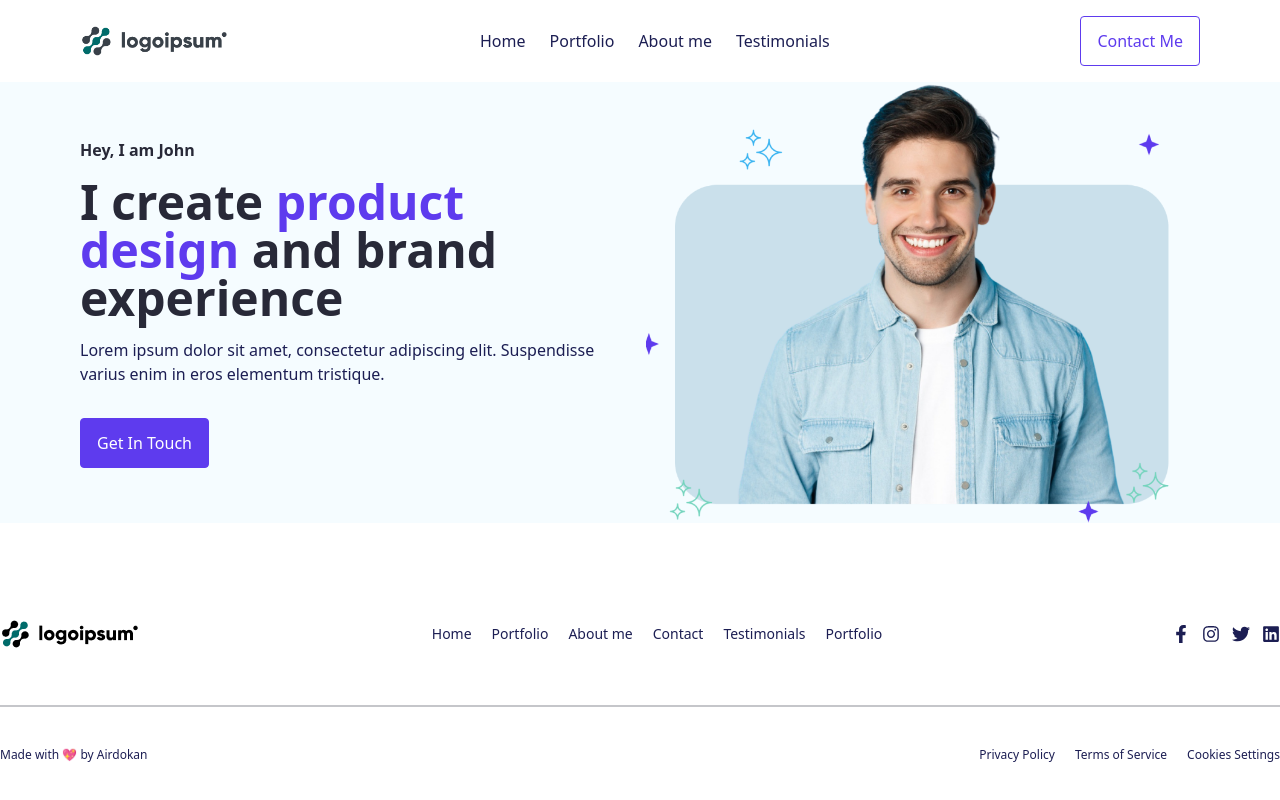
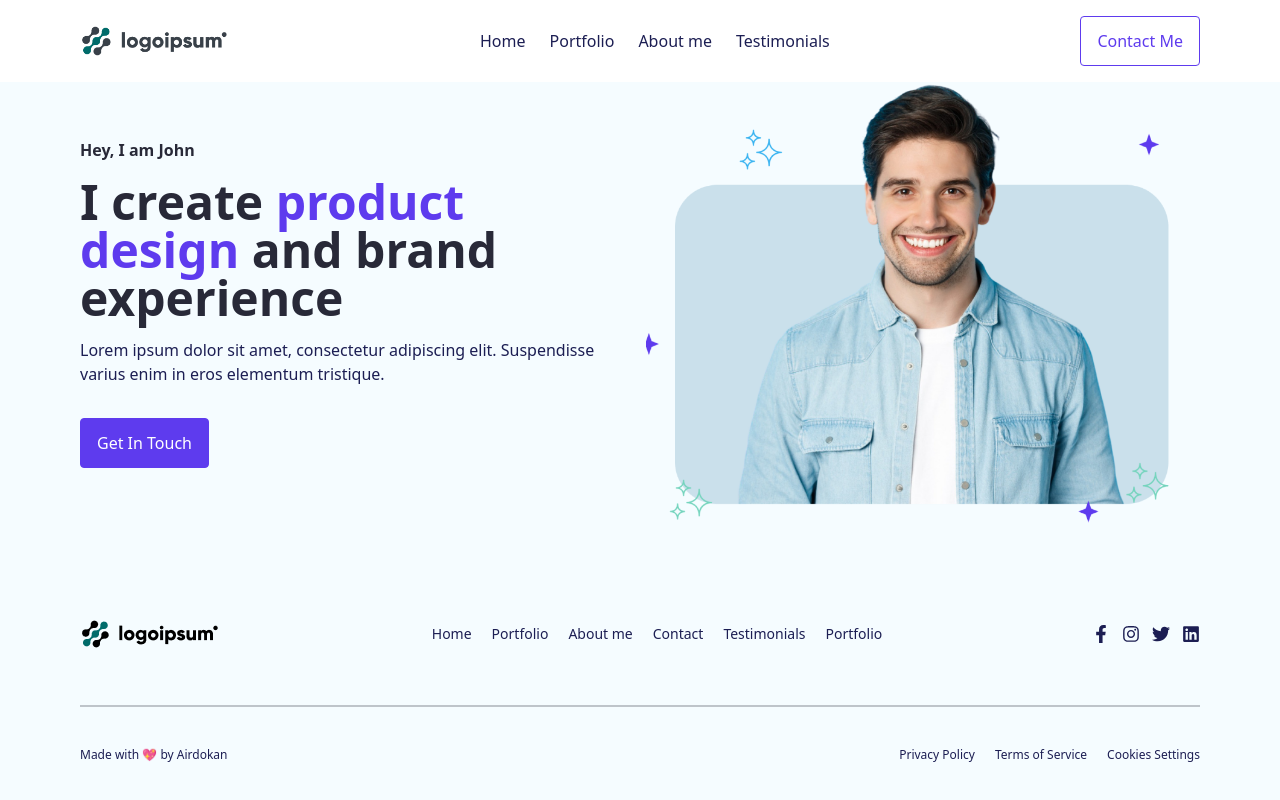
Before and after one commit to crishard/Personal-portfolio-website, a React (Vite) app: page / in a window 1280 px wide. Shown: the top 800 px of the page. Built offline with nearby package versions, Linux system fonts and the light colour scheme.

Commit message:
ajustes de estilos

```diff
--- a/src/components/Footer/Footer.tsx
+++ b/src/components/Footer/Footer.tsx
@@ -4,7 +4,7 @@ import imageFooter from "../../assets/Frame.png";
 
 export const Footer = () => {
     return (
-        <footer className="py-10">
+        <footer className="py-10 px-20 bg-bg-shade">
             <div className="flex justify-between items-center py-14">
                 <img src={imageFooter} alt="logo" />
 
```
